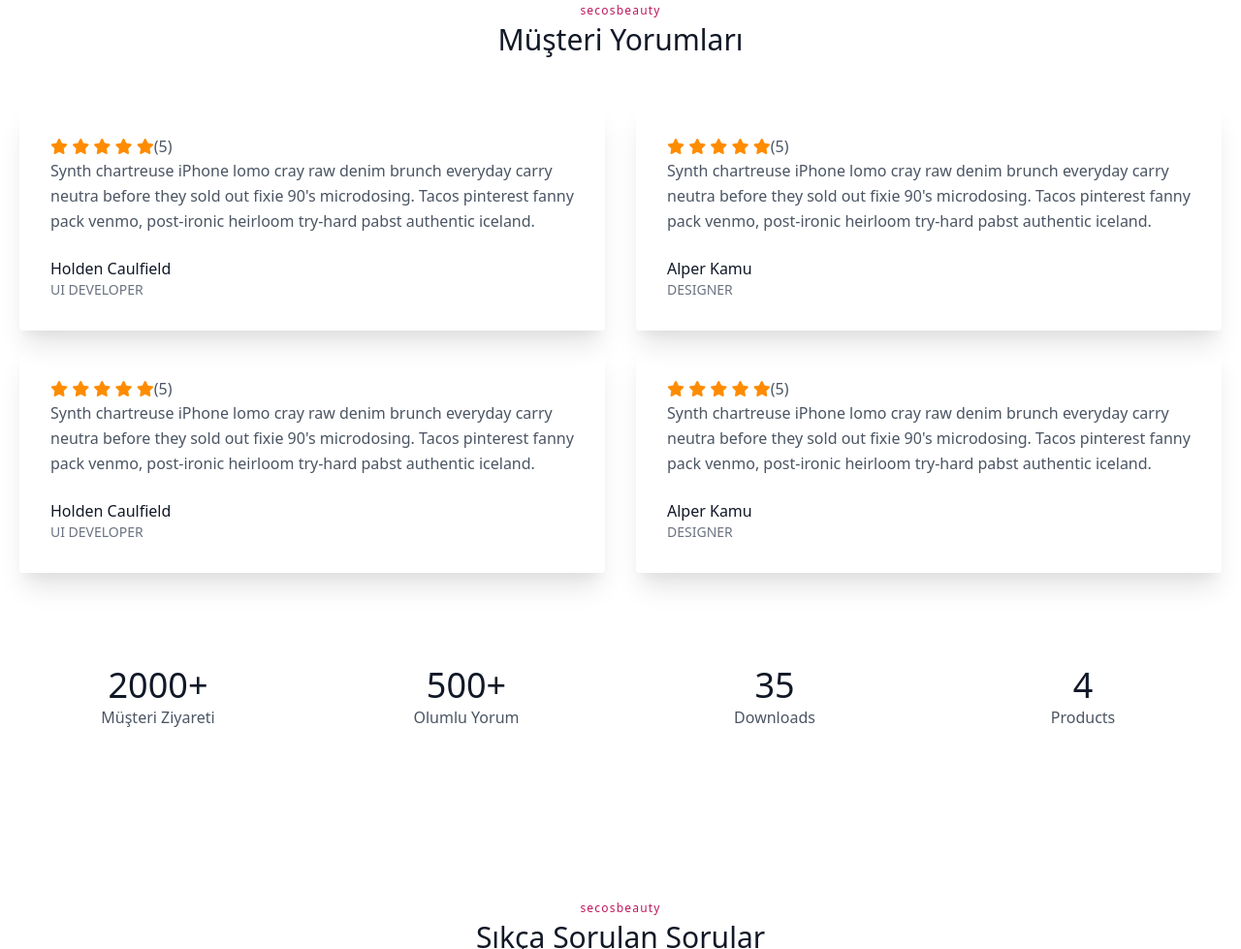
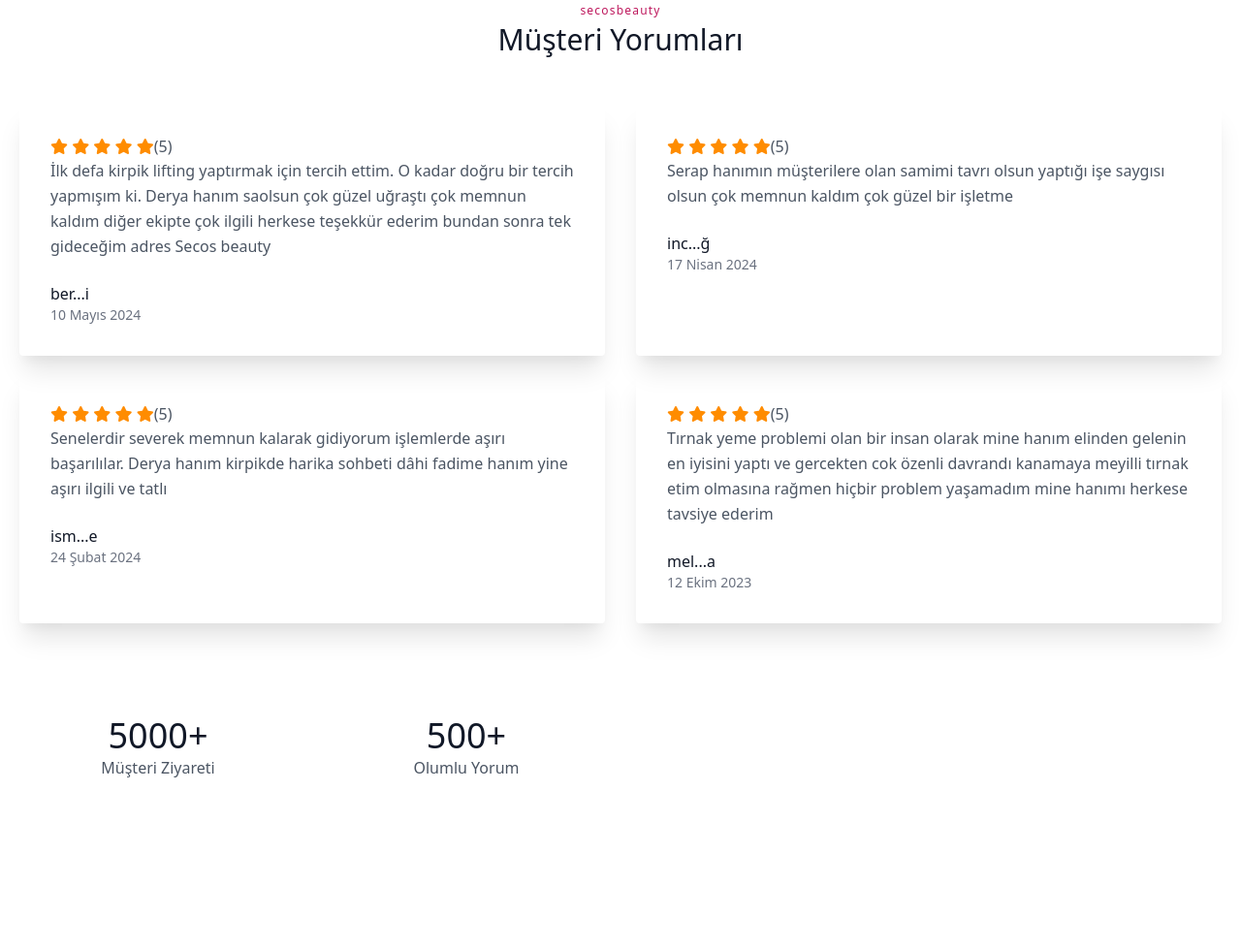
Before and after one commit to secosweb/index, a plain HTML site: page index.html in a window 1280 px wide. Shown: the part 5099-6078 px from the top of the page at 97% size. Drawn offline with nearby package versions, Linux system fonts and the light colour scheme.

Commit message:
Add files via upload

```diff
--- a/index.html
+++ b/index.html
@@ -96,7 +96,7 @@
                 Alanında uzmanlaşmış ekibimizle birlikte, size kaliteli hizmetleri sunarken sağlık, güvenlik ve müşteri memnuniyetini ön
                 planda tutuyoruz.</p>
                 <div class="flex justify-center">
-                    <a href="https://api.whatsapp.com/send/?phone=905528380101&amp;text&amp;type=phone_number&amp;app_absent=0" target="_blank"
+                    <a href="https://www.kolayrandevu.com/isletme/secos-guzellik-merkezi?website=1" target="_blank"
                         class="inline-flex text-white bg-pink-700 border-0 py-2 px-6 focus:outline-none hover:bg-pink-600 rounded text-lg"> Hemen Randevu Al</a>
 
                 </div>
@@ -482,14 +482,13 @@
                     <i style="color: darkorange;" class="fa-solid fa-star"></i>
                     <i style="color: darkorange;" class="fa-solid fa-star"></i>
                     <i style="color: darkorange;" class="fa-solid fa-star"></i>(5)
-                    <p class="leading-relaxed mb-6">Synth chartreuse iPhone lomo cray raw denim brunch everyday carry
-                        neutra before they sold out fixie 90's microdosing. Tacos pinterest fanny pack venmo,
-                        post-ironic heirloom try-hard pabst authentic iceland.</p>
+                    <p class="leading-relaxed mb-6">İlk defa kirpik lifting yaptırmak için tercih ettim. O kadar doğru bir tercih yapmışım ki. Derya hanım saolsun çok güzel
+                    uğraştı çok memnun kaldım diğer ekipte çok ilgili herkese teşekkür ederim bundan sonra tek gideceğim adres Secos beauty</p>
                     <a class="inline-flex items-center">
 
                         <span class="flex-grow flex flex-col ">
-                            <span class="title-font font-medium text-gray-900">Holden Caulfield</span>
-                            <span class="text-gray-500 text-sm">UI DEVELOPER</span>
+                            <span class="title-font font-medium text-gray-900">ber...i</span>
+                            <span class="text-gray-500 text-sm">10 Mayıs 2024</span>
                         </span>
                     </a>
                 </div>
@@ -501,14 +500,12 @@
                     <i style="color: darkorange;" class="fa-solid fa-star"></i>
                     <i style="color: darkorange;" class="fa-solid fa-star"></i>
                     <i style="color: darkorange;" class="fa-solid fa-star"></i>(5)
-                    <p class="leading-relaxed mb-6">Synth chartreuse iPhone lomo cray raw denim brunch everyday carry
-                        neutra before they sold out fixie 90's microdosing. Tacos pinterest fanny pack venmo,
-                        post-ironic heirloom try-hard pabst authentic iceland.</p>
+                    <p class="leading-relaxed mb-6">Serap hanımın müşterilere olan samimi tavrı olsun yaptığı işe saygısı olsun çok memnun kaldım çok güzel bir işletme</p>
                     <a class="inline-flex items-center">
 
                         <span class="flex-grow flex flex-col ">
-                            <span class="title-font font-medium text-gray-900">Alper Kamu</span>
-                            <span class="text-gray-500 text-sm">DESIGNER</span>
+                            <span class="title-font font-medium text-gray-900">inc...ğ</span>
+                            <span class="text-gray-500 text-sm">17 Nisan 2024</span>
                         </span>
                     </a>
                 </div>
@@ -522,14 +519,13 @@
                     <i style="color: darkorange;" class="fa-solid fa-star"></i>
                     <i style="color: darkorange;" class="fa-solid fa-star"></i>
                     <i style="color: darkorange;" class="fa-solid fa-star"></i>(5)
-                    <p class="leading-relaxed mb-6">Synth chartreuse iPhone lomo cray raw denim brunch everyday carry
-                        neutra before they sold out fixie 90's microdosing. Tacos pinterest fanny pack venmo,
-                        post-ironic heirloom try-hard pabst authentic iceland.</p>
+                    <p class="leading-relaxed mb-6">Senelerdir severek memnun kalarak gidiyorum işlemlerde aşırı başarılılar. Derya hanım kirpikde harika sohbeti dâhi
+                    fadime hanım yine aşırı ilgili ve tatlı</p>
                     <a class="inline-flex items-center">
 
                         <span class="flex-grow flex flex-col ">
-                            <span class="title-font font-medium text-gray-900">Holden Caulfield</span>
-                            <span class="text-gray-500 text-sm">UI DEVELOPER</span>
+                            <span class="title-font font-medium text-gray-900">ism...e</span>
+                            <span class="text-gray-500 text-sm">24 Şubat 2024</span>
                         </span>
                     </a>
                 </div>
@@ -541,14 +537,13 @@
                     <i style="color: darkorange;" class="fa-solid fa-star"></i>
                     <i style="color: darkorange;" class="fa-solid fa-star"></i>
                     <i style="color: darkorange;" class="fa-solid fa-star"></i>(5)
-                    <p class="leading-relaxed mb-6">Synth chartreuse iPhone lomo cray raw denim brunch everyday carry
-                        neutra before they sold out fixie 90's microdosing. Tacos pinterest fanny pack venmo,
-                        post-ironic heirloom try-hard pabst authentic iceland.</p>
+                    <p class="leading-relaxed mb-6">Tırnak yeme problemi olan bir insan olarak mine hanım elinden gelenin en iyisini yaptı ve gercekten cok özenli davrandı
+                    kanamaya meyilli tırnak etim olmasına rağmen hiçbir problem yaşamadım mine hanımı herkese tavsiye ederim</p>
                     <a class="inline-flex items-center">
 
                         <span class="flex-grow flex flex-col ">
-                            <span class="title-font font-medium text-gray-900">Alper Kamu</span>
-                            <span class="text-gray-500 text-sm">DESIGNER</span>
+                            <span class="title-font font-medium text-gray-900">mel...a</span>
+                            <span class="text-gray-500 text-sm">12 Ekim 2023</span>
                         </span>
                     </a>
                 </div>
@@ -561,21 +556,14 @@
     <div class="container px-5  mx-auto">
         <div class="flex flex-wrap -m-4 text-center">
             <div class="p-4 sm:w-1/4 w-1/2">
-                <h2 class="title-font font-medium sm:text-4xl text-3xl text-gray-900">2000+</h2>
+                <h2 class="title-font font-medium sm:text-4xl text-3xl text-gray-900">5000+</h2>
                 <p class="leading-relaxed">Müşteri Ziyareti</p>
             </div>
             <div class="p-4 sm:w-1/4 w-1/2">
                 <h2 class="title-font font-medium sm:text-4xl text-3xl text-gray-900">500+</h2>
                 <p class="leading-relaxed">Olumlu Yorum</p>
             </div>
-            <div class="p-4 sm:w-1/4 w-1/2">
-                <h2 class="title-font font-medium sm:text-4xl text-3xl text-gray-900">35</h2>
-                <p class="leading-relaxed">Downloads</p>
-            </div>
-            <div class="p-4 sm:w-1/4 w-1/2">
-                <h2 class="title-font font-medium sm:text-4xl text-3xl text-gray-900">4</h2>
-                <p class="leading-relaxed">Products</p>
-            </div>
+
         </div>
     </div>
 </section>
```
